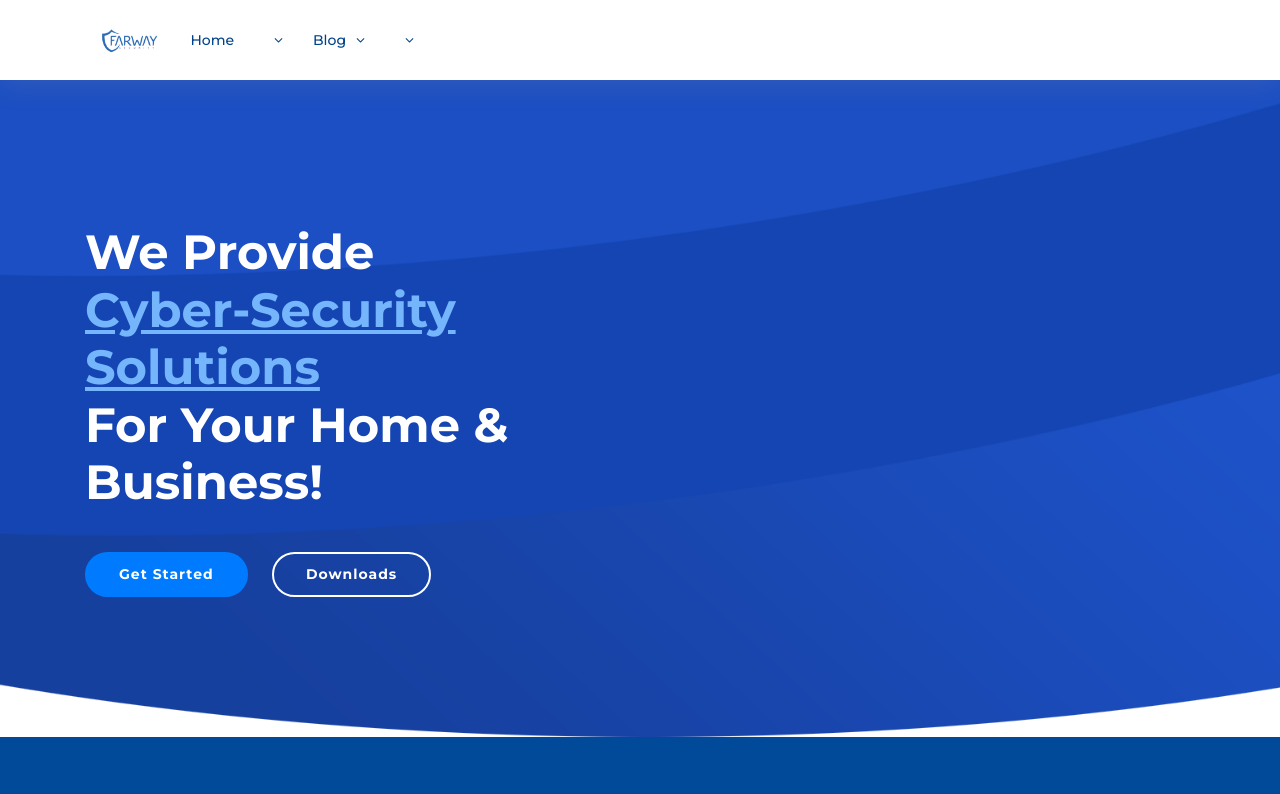
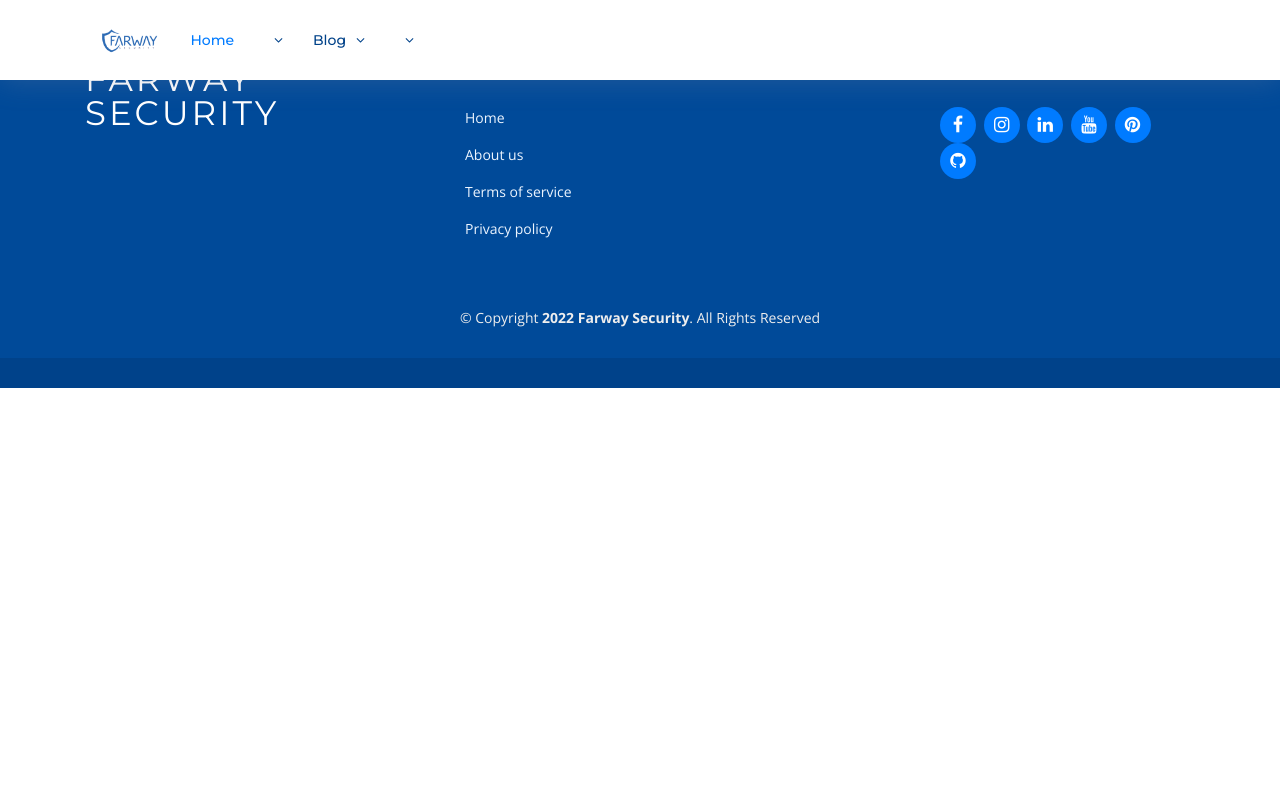
Before and after one commit to Farway-Security/farwaysecurity.github.io, a plain HTML site: page index.html in a window 1280 px wide. Shown: the top 794 px of the page. Drawn offline with nearby package versions, Linux system fonts and the light colour scheme.

Commit message:
html updated

```diff
--- a/index.html
+++ b/index.html
@@ -123,23 +123,6 @@
 
 
 
-    <section id="intro" class="clearfix">
-    <div class="container">
-
-      <div class="">
-        <img src="" alt="" class="">
-      </div>
-
-      <div class="intro-info">
-       <h2>We Provide<br><span>Cyber-Security Solutions</span><br>For Your Home & Business!</h2>
-        <div>
-          <a href="#about" class="btn-get-started scrollto">Get Started</a>
-          <a href="#why-us" class="btn-services scrollto">Downloads</a>
-        </div>
-      </div>
-
-    </div>
-  </section>
 
   <main id="main">
 
```
